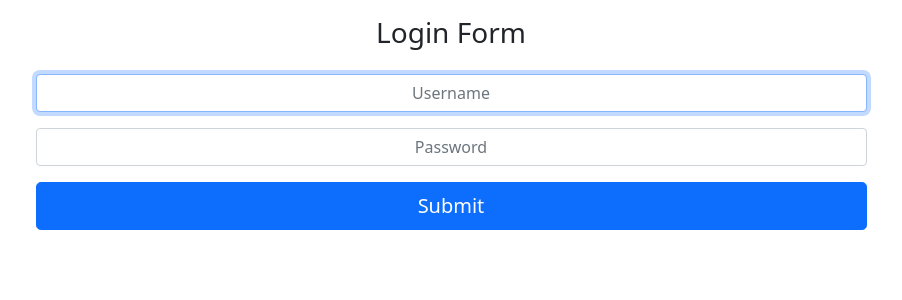
After one commit to frakopy/Post-API, a Django app: page /accounts/login/ in a window 1280 px wide. The commit adds this page. Shown: the top 300 px of the page, without its empty margins (189-1091 px from the left). Run offline with Django 4.2, Linux system fonts and the light colour scheme; parts of the project's set-up code (start-up, migrations or seed data) failed here and were passed over.

Commit message:
adding login view

```diff
--- a/core/settings.py
+++ b/core/settings.py
@@ -26,6 +26,7 @@ ALLOWED_HOSTS = [env("ALLOWED_HOSTS")]
 # Application definition
 
 INSTALLED_APPS = [
+    "registration",
     'django.contrib.admin',
     'django.contrib.auth',
     'django.contrib.contenttypes',
--- a/core/urls.py
+++ b/core/urls.py
@@ -28,14 +28,16 @@ urlpatterns = [
     path('', home_view, name='home'),
     # Path for admin
     path('admin/', admin.site.urls),
-    #Paths for swagger
+    # Paths for swagger
     path('docs/', schema_view.with_ui('swagger', cache_timeout=0), name='schema-swagger-ui'),
     path('redocs/', schema_view.with_ui('redoc', cache_timeout=0), name='schema-redoc'),
-    #Pahts for API
+    # Pahts for API
     path('api/', include('users.api.router')),
     path('api/', include(router_categories.urls)),
     path('api/', include(router_posts.urls)),
     path('api/', include(router_comment.urls)),
+    # paths de Auth
+    path('accounts/', include('django.contrib.auth.urls')),
 ]
 
 if settings.DEBUG:
--- a/home/templates/home/home.html
+++ b/home/templates/home/home.html
@@ -42,15 +42,15 @@
                         <h5 class="text-uppercase">General Description</h5>
                         <p>
                             This is a small API which you can test using our documentation by clicking
-                            links above (Documentation-Docs && Documentation-Redocs) and any REST client
-                            like Postman, Insomnia, RapidAPI, etc.
+                            links above Documentation-Docs (use Django Login button) && Documentation-Redocs
+                            or any REST client like Postman, Insomnia, RapidAPI, etc.
                         </p>
                         <p>
                             For testing purpose the following credentials can be used:
                             <br>
                             user: TestUser12 <br>
                             password: 123456<br><br>
-                            POST request must be sent to the end point http://post-api-production-9c43.up.railway.app/api/auth/login/
+                            POST request must be sent to the end point https://www.blogapi.fracodev.click/api/auth/login/
                             in order to get the token that is needed in each unsafe method.
                         </p>
                         <p style="color: #DF2E38">
--- /dev/null
+++ b/registration/admin.py
@@ -0,0 +1,3 @@
+from django.contrib import admin
+
+# Register your models here.
--- /dev/null
+++ b/registration/apps.py
@@ -0,0 +1,6 @@
+from django.apps import AppConfig
+
+
+class RegistrationConfig(AppConfig):
+    default_auto_field = "django.db.models.BigAutoField"
+    name = "registration"
--- /dev/null
+++ b/registration/models.py
@@ -0,0 +1,3 @@
+from django.db import models
+
+# Create your models here.
--- /dev/null
+++ b/registration/templates/registration/login.html
@@ -0,0 +1,37 @@
+<!DOCTYPE html>
+<html lang="en">
+<head>
+    <meta charset="UTF-8">
+    <meta name="viewport" content="width=device-width, initial-scale=1.0">
+    <title>Login-Page</title>
+    <!-- Bootstrap -->
+    <link href="https://cdn.jsdelivr.net/npm/bootstrap@5.0.2/dist/css/bootstrap.min.css" rel="stylesheet" integrity="sha384-EVSTQN3/azprG1Anm3QDgpJLIm9Nao0Yz1ztcQTwFspd3yD65VohhpuuCOmLASjC" crossorigin="anonymous">
+</head>
+<style>.errorlist{color:red;}</style>
+<body>
+    <div class="container">
+        <div class="row mt-3">
+        <div class="col-md-9 mx-auto mb-5">
+            <form action="" method="post">
+                {% csrf_token %}
+                <h3 class="mb-4 text-center">Login Form</h3>
+                {% if form.non_field_errors %}
+                    <p style="color:red">Wrong username or password, please try again.</p>
+                {% endif %}
+                <p>
+                    <input type="text" name="username" autofocus maxlength="254" required
+                    id="id_username" class="form-control text-center" placeholder="Username"/>
+                </p>
+                <p>
+                    <input type="password" name="password" required
+                    id="id_password" class="form-control text-center" placeholder="Password"/>
+                </p>
+                <p><input type="submit" class="btn btn-primary btn-lg w-100" value="Submit"></p>
+            </form>
+        </div>
+        </div>
+    </div>
+    <!-- Bootstrap -->
+    <script src="https://cdn.jsdelivr.net/npm/bootstrap@5.0.2/dist/js/bootstrap.bundle.min.js" integrity="sha384-MrcW6ZMFYlzcLA8Nl+NtUVF0sA7MsXsP1UyJoMp4YLEuNSfAP+JcXn/tWtIaxVXM" crossorigin="anonymous"></script>
+</body>
+</html>
--- /dev/null
+++ b/registration/tests.py
@@ -0,0 +1,3 @@
+from django.test import TestCase
+
+# Create your tests here.
--- /dev/null
+++ b/registration/views.py
@@ -0,0 +1,3 @@
+from django.shortcuts import render
+
+# Create your views here.
```
Also changed, not shown: db.sqlite3, registration/__init__.py (added), registration/migrations/__init__.py (added).
